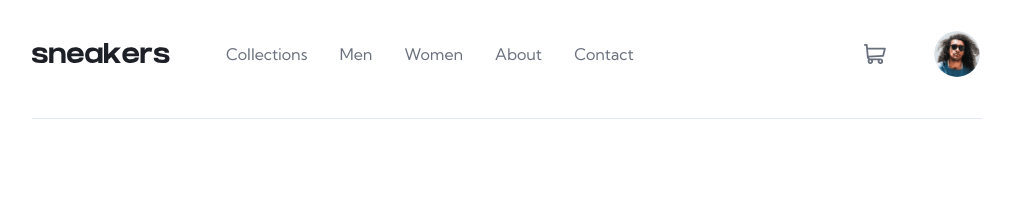
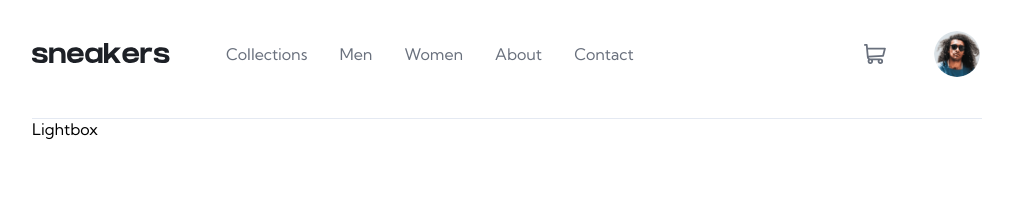
Before and after one commit to vincitaylaran/ecommerce-product-page, a Vue app: page / in a window 1280 px wide. Shown: the top 209 px of the page, without its empty margins (133-1144 px from the left). Built offline with nearby package versions, Linux system fonts and the light colour scheme.

Commit message:
Create and add LightboxGallery component to App

```diff
--- a/src/App.vue
+++ b/src/App.vue
@@ -1,14 +1,18 @@
 <template>
-  <AppLayout> </AppLayout>
+  <AppLayout>
+    <LightboxGallery />
+  </AppLayout>
 </template>
 
 <script>
 import AppLayout from './components/AppLayout.vue'
+import LightboxGallery from './components/LightboxGallery.vue'
 
 export default {
   name: 'App',
   components: {
     AppLayout,
+    LightboxGallery,
   },
 }
 </script>
--- /dev/null
+++ b/src/components/LightboxGallery.vue
@@ -0,0 +1,9 @@
+<template lang="">
+  <div>Lightbox</div>
+</template>
+<script>
+export default {
+  name: 'LightboxGallery',
+}
+</script>
+<style lang=""></style>
```
